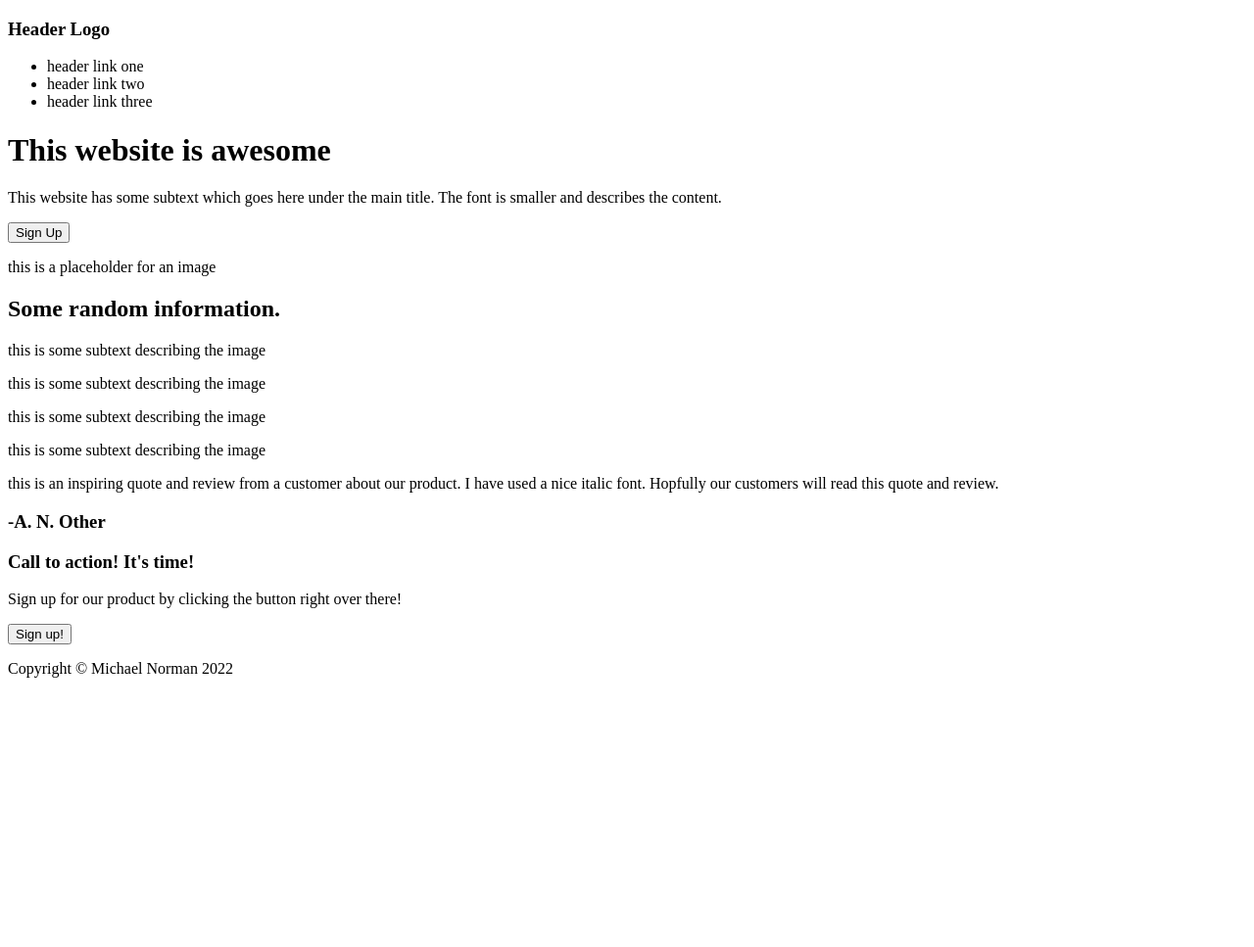
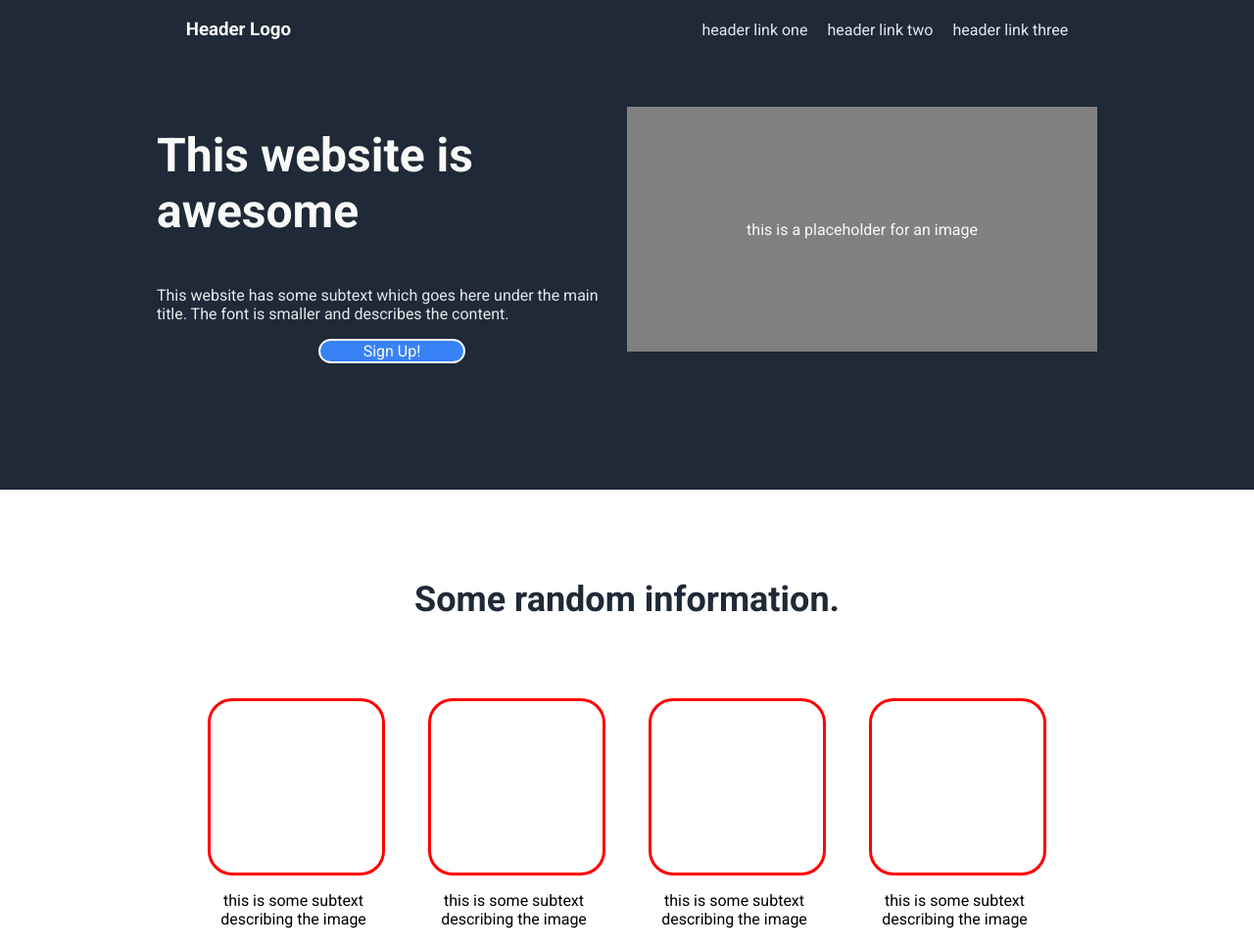
Before and after one commit to MikeN29/Web-Page-Template, a plain HTML site: page index.html in a window 1280 px wide. Shown: the top 967 px of the page at 98% size. Before the commit the page ends 800 px from the top, so only its background shows below. Drawn offline with Linux system fonts and the light colour scheme.

Commit message:
completed webpage

```diff
--- a/index.html
+++ b/index.html
@@ -5,6 +5,7 @@
     <meta http-equiv="X-UA-Compatible" content="IE=edge">
     <meta name="viewport" content="width=device-width, initial-scale=1.0">
     <link rel="stylesheet" href="styles.css">
+    <link rel="preconnect" href="https://fonts.googleapis.com"><link rel="preconnect" href="https://fonts.gstatic.com" crossorigin><link href="https://fonts.googleapis.com/css2?family=Roboto:ital,wght@0,400;0,700;1,300&display=swap" rel="stylesheet">
     <title>Landing Page</title>
 </head>
 <body>
@@ -19,10 +20,10 @@
             </ul>
         </div>
         <div class="section-one-content">
-            <div>
+            <div class="section-one-text">
                 <h1>This website is awesome</h1>
                 <p>This website has some subtext which goes here under the main title. The font is smaller and describes the content.</p>
-                <button>Sign Up</button>
+                <button class="button-28">Sign Up!</button>
             </div>
             <!--placeholder for image-->
          <div class="section-one-image-placeholder">
@@ -34,14 +35,24 @@
     <div class="section-two">
         <h2>Some random information.</h2>
         <!--placeholder for 4 images-->
+        <div class="image-div">
+             <span class="image-one">
                 <div class="image"></div>
                 <p>this is some subtext describing the image</p>
+            </span>
+            <span class="image-two">
                 <div class="image"></div>
                 <p>this is some subtext describing the image</p>
+            </span>
+            <span class="image-three">
                 <div class="image"></div>
                 <p>this is some subtext describing the image</p>
+            </span>
+            <span class="image-four">
                 <div class="image"></div>
                 <p>this is some subtext describing the image</p>
+            </span>
+        </div>
     </div>
 
     <div class="section-three">
@@ -54,12 +65,12 @@
 
     <div class="section-four">
         <div class="section-four-content">
-            <div>
+            <div class="section-four-text">
                 <h3>Call to action! It's time!</h3>
                 <p>Sign up for our product by clicking the button right over there!</p>
             </div>
-            <div>
-                <button>Sign up!</button>
+            <div class="section-four-button">
+                <button class="button-28">Sign up!</button>
             </div>
         </div>
     </div>
--- a/styles.css
+++ b/styles.css
@@ -0,0 +1,185 @@
+body {
+    width: 100%;
+    margin: 0px;
+    font-family: 'Roboto', sans-serif;
+}
+
+.section-one {
+    background-color: #1F2937;
+    color: #F9FAF8;
+    width: 100%;
+    height: 500px;
+
+}
+
+.header {
+    display: flex;
+    /*align-items: center;
+    padding-left: 300px;*/
+    justify-content: space-around;
+
+}
+
+.header > ul {
+    list-style: none;
+    display: flex;
+    gap: 20px;
+    padding-top: 5px;
+}
+
+li {
+    size: 18px;
+    color: #e5e7eb;;
+}
+
+.section-one-content {
+    display: flex;
+    align-items: center;
+    justify-content: center;
+}
+
+.section-one-text {
+    width: 480px;
+    height: 350px;
+    display: flex;
+    flex-direction: column;
+    align-items: center;
+    justify-content: center;
+
+}
+
+.section-one-image-placeholder {
+    background-color: grey;
+    width: 480px;
+    height: 250px;
+    display: flex;
+    align-items: center;
+    justify-content: center;
+}
+
+.section-one-text > h1 {
+    font-size: 48px;
+    font-style: bold;
+    color: #F9FAF8;
+}
+
+.section-one-text > p {
+    size: 18px;
+    color: #e5e7eb;
+}
+
+.section-two {
+    height: 475px;
+    display: flex;
+    flex-direction: column;
+    align-items: center;
+    justify-content: center;
+}
+
+.section-two > h2 {
+  padding: 50px;
+  font-size: 36px;
+  color: #1f2937;
+  font-weight: bold;
+}
+
+
+.image-div {
+    display: flex;
+    align-items: center;
+    justify-content: center;
+    gap: 50px;
+}
+
+.image-one, .image-two, .image-three, .image-four > p {
+    width: 175px;
+    align-items: center;
+    justify-content: center;
+    text-align: center;
+}
+
+.image {
+    height: 175px;
+    width: 175px;
+    border: solid 3px red;
+    border-radius: 25px;
+}
+
+.section-three {
+    height: 475px;
+    background-color: #e7e3eb;
+    display: flex;
+    flex-direction: column;
+    align-items: center;
+    justify-content: center;
+    color: #1f2937;
+}
+
+.quote {
+    font-size: 36px;
+    color: #1f2937;
+    font-style: italic;
+    width: 600px;
+}
+
+.section-four {
+    height: 350px;
+    display: flex;
+    align-items: center;
+    justify-content: center;
+}
+
+.section-four-content {
+    background-color: #3882f6;
+    border-radius: 25px;
+    width: 700px;
+    height: 150px;
+    display: flex;
+    justify-content: space-between;
+    color: #F9FAF8;
+}
+
+.section-four-button {
+    width: 150px;
+    height: 150px;
+    display: flex;
+    align-items: center;
+    justify-content: center;
+    padding-right: 30px;
+}
+
+.section-four-text {
+    padding-left: 10px;
+    height: 150px;
+    width: 250px;
+    padding-left: 30px;
+}
+
+.footer {
+    height: 70px;
+    background-color: #1f2937;
+    display: flex;
+    align-items: center;
+    justify-content: center;
+    color: white;
+}
+
+
+
+/* CSS */
+.button-28 {
+  background-color: #3882f6;
+  border: 2px solid #F9FAF8;
+  border-radius: 15px;
+  color: #F9FAF8;
+  cursor: pointer;
+  font-family: 'Roboto';
+  font-size: 16px;
+  line-height: normal;
+  margin: 0;
+  outline: none;
+  text-align: center;
+  text-decoration: none;
+  touch-action: manipulation;
+  width: 150px;
+}
```
Lines whose indentation alone changed are shown as unchanged.
